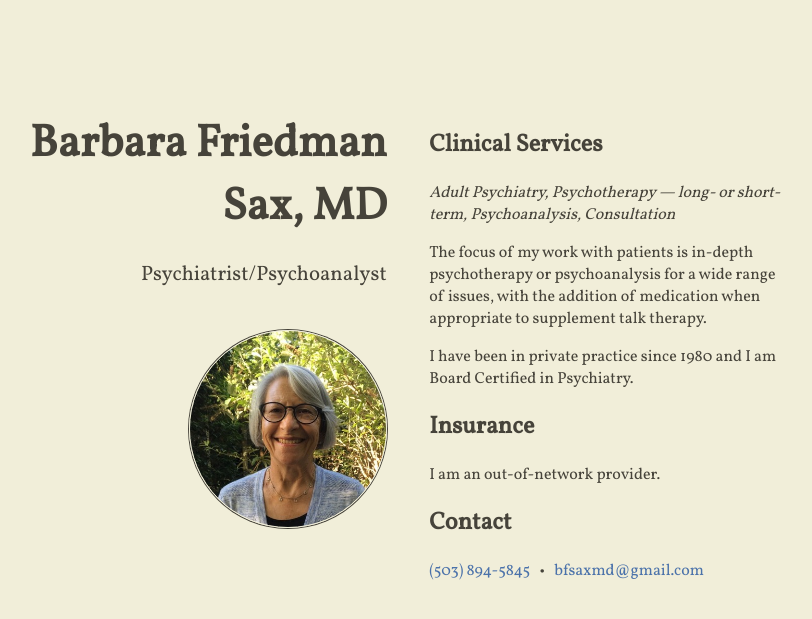
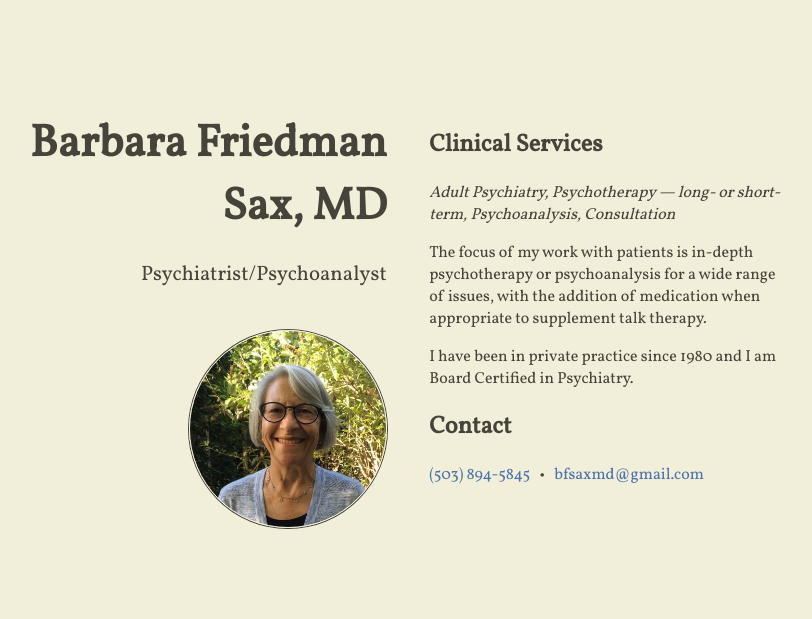
Before and after one commit to sjforman/bfsaxmd.github.io, a Jekyll site: the page built from index.html, in a window 1280 px wide. Shown: the top 619 px of the page, without its empty margins (242-1054 px from the left). Built offline with Jekyll 4.4.1, drawn with Linux system fonts in a browser that asks for light colours; nearby versions of some CDN libraries.

Commit message:
Removes insurance info.

```diff
--- a/_includes/content.html
+++ b/_includes/content.html
@@ -6,9 +6,6 @@
 
 <p>I have been in private practice since 1980 and I am Board Certified in Psychiatry.</p>
 
-<h2>Insurance</h2>
-<p>I am an out-of-network provider.</p>
-
 <h2>Contact</h2>
 
 <p><a href="tel:+15038945845">(503) 894-5845</a> &nbsp; &#8226; &nbsp;
```
